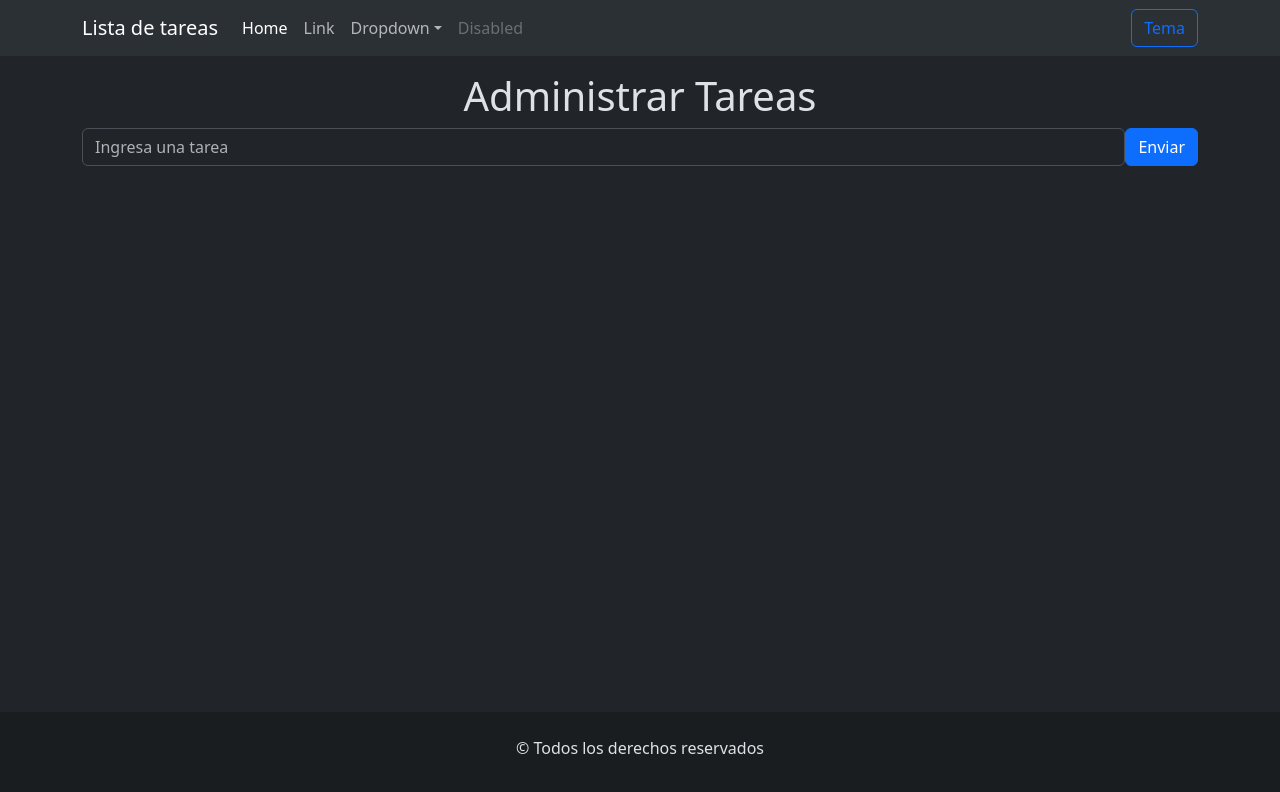
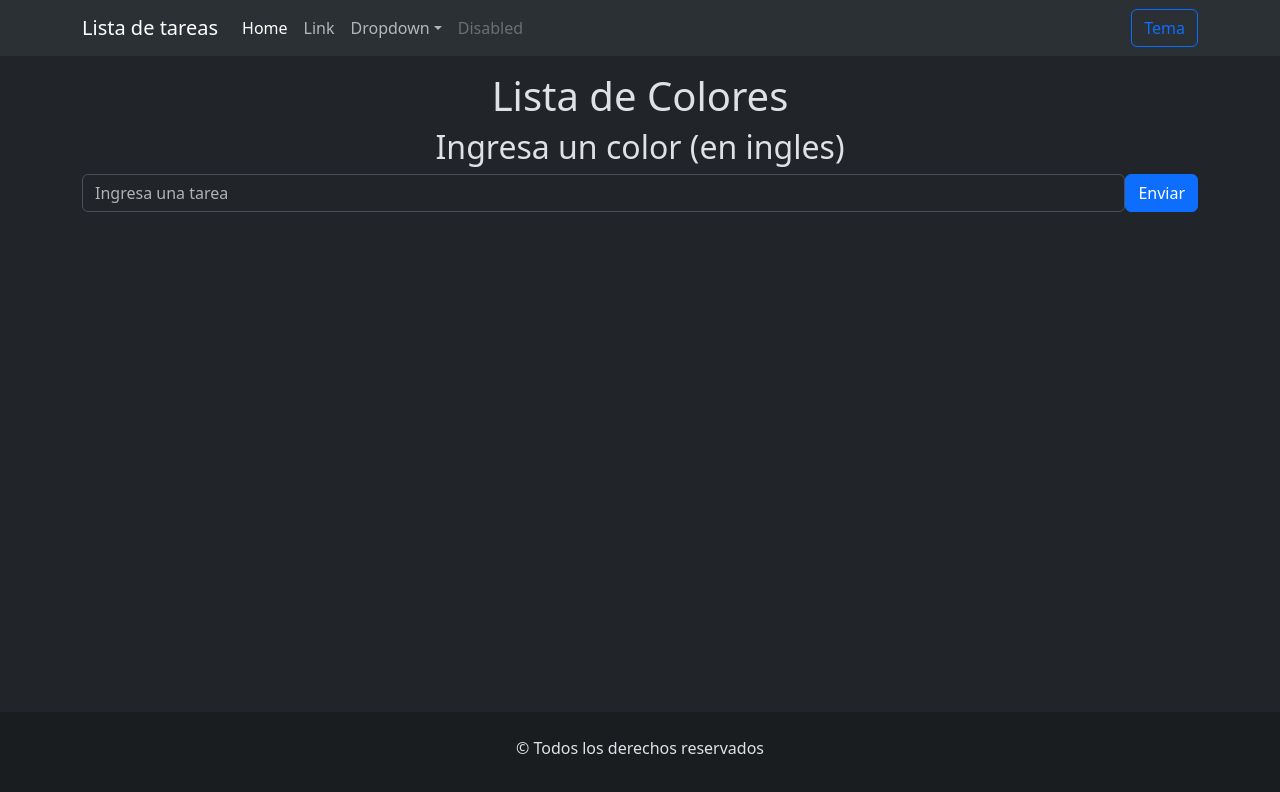
Before and after one commit to KarinaMirandaUTNFRT/Lista-tareas-Frontend, a React (Vite) app: page / in a window 1280 px wide. Shown: the top 792 px of the page. Built offline with nearby package versions, Linux system fonts and the light colour scheme.

Commit message:
se modifico el titulo

```diff
--- a/src/App.jsx
+++ b/src/App.jsx
@@ -7,7 +7,8 @@ function App() {
     <>
       <Navbar></Navbar>
       <main className="container my-3">
-        <h1 className="text-center">Administrar Tareas</h1>
+        <h1 className="text-center">Lista de Colores</h1>
+        <h2 className="text-center">Ingresa un color (en ingles)</h2>
         <div>
           <FormularioTarea></FormularioTarea>
         </div>
```
